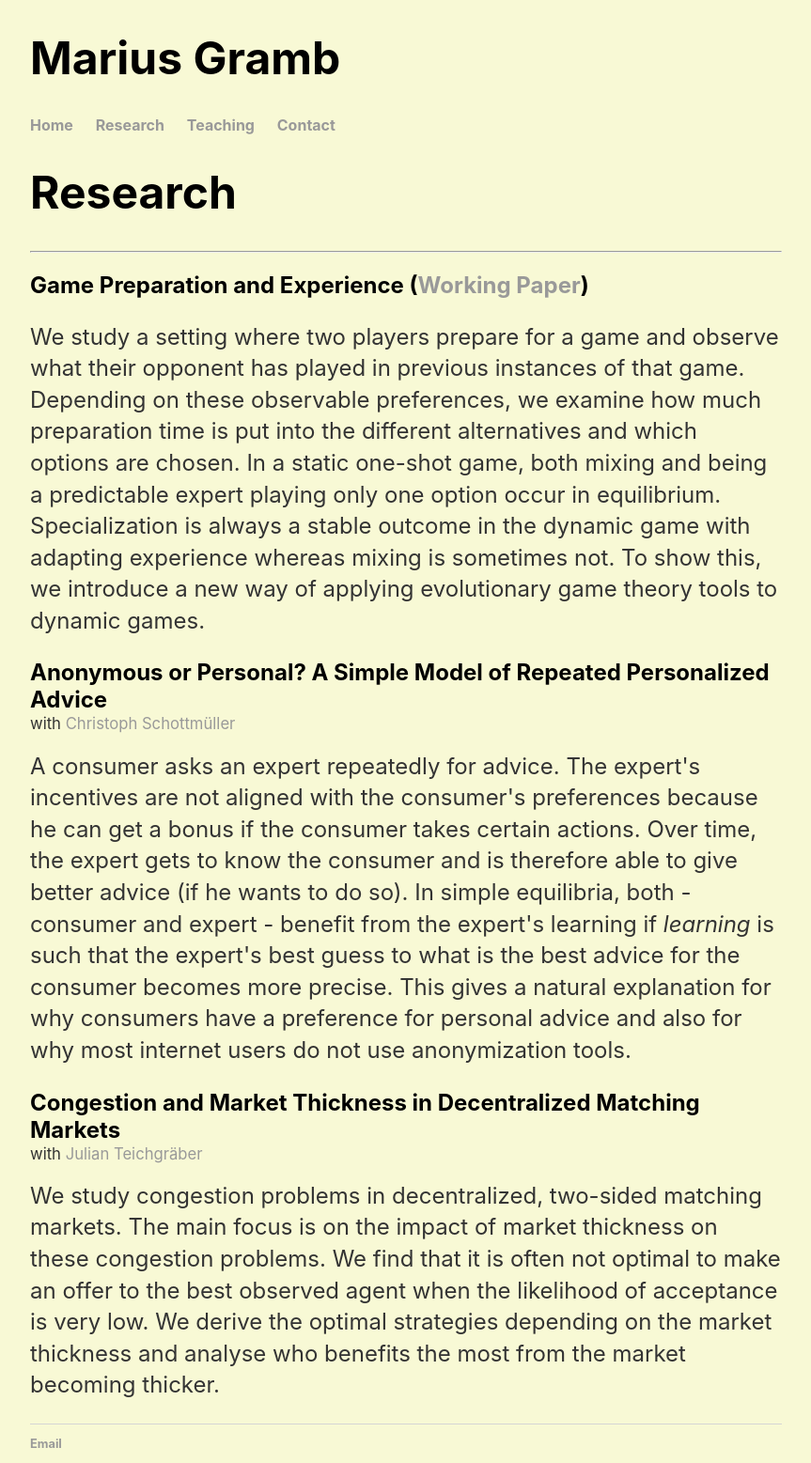
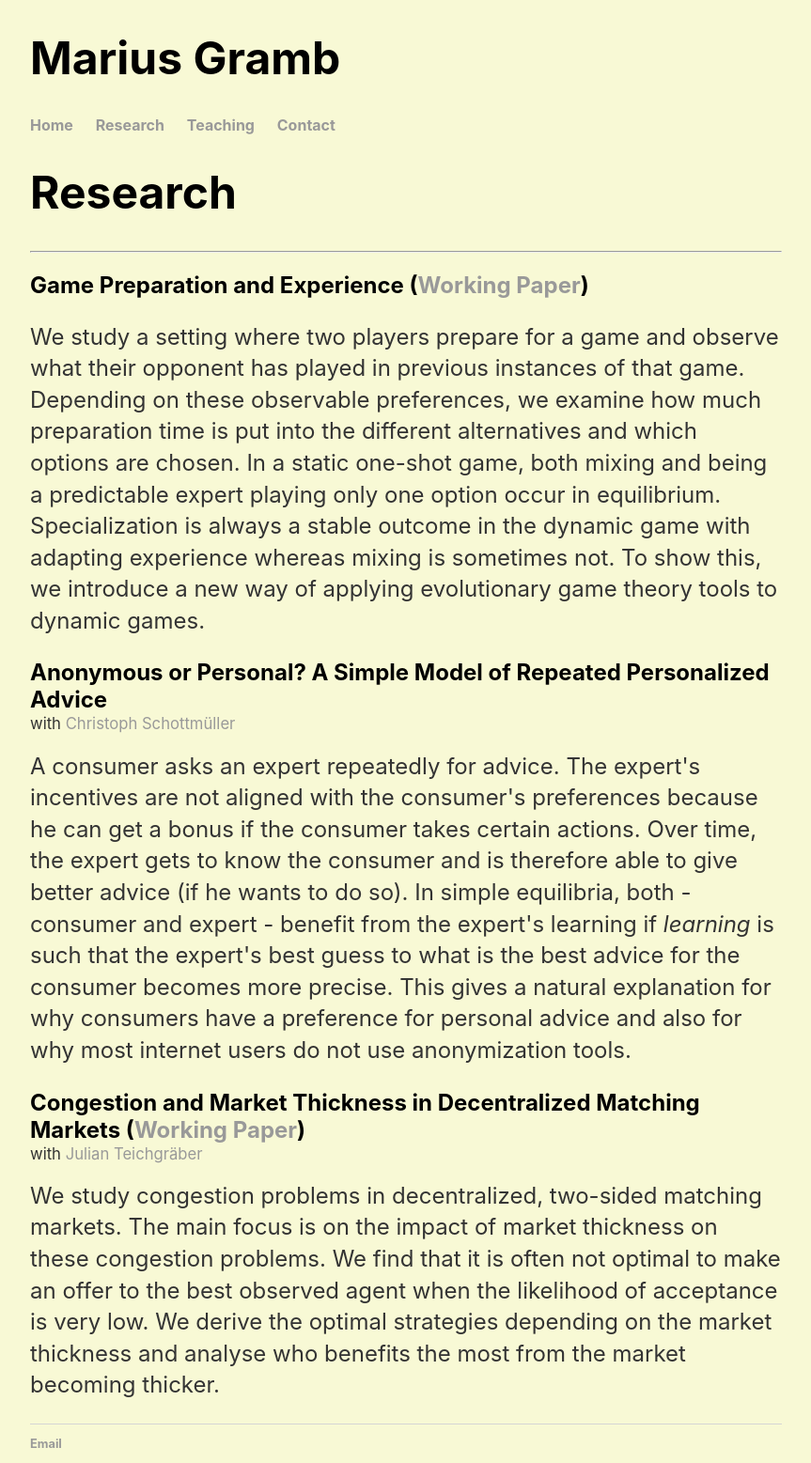
Before and after one commit to mariusgramb/mariusgramb.github.io, a Jekyll site: the page built from research.html, in a window 1280 px wide. Shown: the whole page at 94% size, without its empty margins (208-1071 px from the left). Built offline with Jekyll 4.4.1, drawn with Linux system fonts in a browser that asks for light colours.

Commit message:
Working Paper Matching

```diff
--- a/research.html
+++ b/research.html
@@ -21,7 +21,7 @@ title: Research
 			     This gives a natural explanation for why consumers have a preference for personal advice and also for why most internet users do not
 			     use anonymization tools.				</p>
 
-			<h2 style="margin-bottom:5px"> Congestion and Market Thickness in Decentralized Matching Markets </h2>
+			<h2 style="margin-bottom:5px"> Congestion and Market Thickness in Decentralized Matching Markets (<a href="https://papers.ssrn.com/sol3/papers.cfm?abstract_id=4333144">Working Paper</a>) </h2>
 			<p style="line-height: 30%;margin-top:0;"> <small><small>with <a href="https://www.econ.uzh.ch/en/people/graduatestudents/teichgraeber.html">Julian Teichgräber</a></small></small> </p>
 			<p> We study congestion problems in decentralized, two-sided matching markets.
 			    The main focus is on the impact of market thickness on these congestion problems.
```
